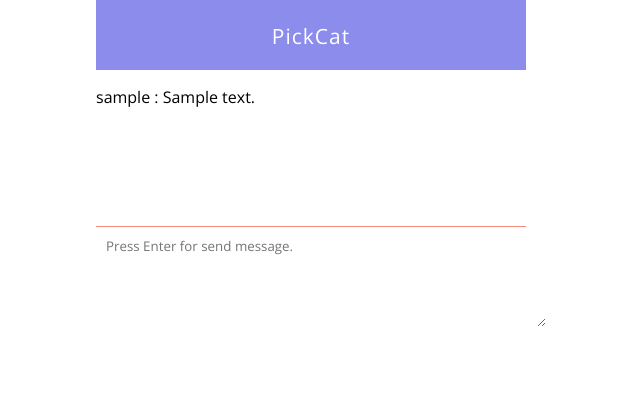
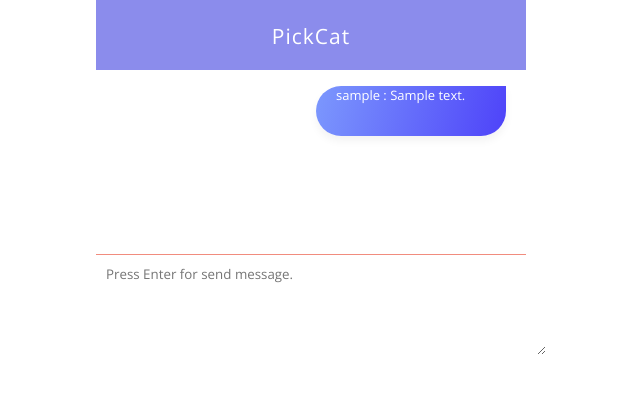
Before and after one commit to gns0304/PickCat, a Django app: page /chatting in a window 1280 px wide. Shown: the top 420 px of the page, without its empty margins (329-969 px from the left). Run offline with Django 3.2, Linux system fonts and the light colour scheme; tables that the repository leaves empty hold one stand-in row (values such as "Sample post"); data that the repository does not hold is empty.

Commit message:
210122 add chatbox

```diff
--- a/mainApps/static/style-chat.css
+++ b/mainApps/static/style-chat.css
@@ -4,26 +4,77 @@
 .chat_wrap .chat { padding-bottom: 80px; }
 .chat_wrap .chat ul { width: 100%; list-style: none; padding-inline-start: 0px;}
 .chat_wrap .chat ul li { width: 100%; }
-.chat_wrap .chat ul li.left { text-align: left; }
 
-/* 내가 보내는 chating */
-.chat_wrap .chat ul li.right {
-    text-align: right;
+/* chatting msg box */
+/*.chat_msg_wrap*/
+.chat_wrap .chat ul li {
+    width: 170px;
+    height: 50px;
+
+    font-size : 20px;
+    margin-left: 220px;
+    padding-left: 20px;
+    margin-top: 10px;
+
+
+    text-align: center;
+
+    background: transparent linear-gradient(104deg, #7C98FD 0%, #4E43F9 100%) 0% 0% no-repeat padding-box;
+    box-shadow: 0px 5px 8px #0000000D;
+    border-radius: 50px 0px 50px 50px;
+    opacity: 1;
+}
+
+
+
+/* 내가 받는 chatting */
+.chat_wrap .chat ul li.left {
+    text-align: left;
 
     /* text */
 
-    width: 71px;
-    height: 18px;
-    text-align: left;
     font: normal normal normal 13px/18px Avenir;
     letter-spacing: 0px;
-    color: #FFFFFF;
+    color: white;
     opacity: 1;
+
 }
 
-.chat_wrap .chat ul li > div { font-size: 13px;  }
-.chat_wrap .chat ul li > div.sender { margin: 10px 20px 0 20px; font-weight: bold; }
-.chat_wrap .chat ul li > div.message { display: inline-block; word-break:break-all; margin: 5px 20px; max-width: 75%; border: 1px solid #888; padding: 10px; border-radius: 5px; background-color: #FCFCFC; color: #555; text-align: left; }
+
+/* 내가 보내는 chatting */
+.chat_wrap .chat ul li.right {
+    text-align: left;
+    height: 50px;
+    padding-left: 20px;
+    margin-top: 10px;
+
+    /* text */
+
+    letter-spacing: 0px;
+    color: white;
+    opacity: 1;
+
+
+}
+
+
+.chat_wrap .chat ul li > div.sender {
+    margin: 10px 20px 0 20px;
+    font-weight: bold;
+
+}
+
+.chat_wrap .chat ul li > div.message {
+    display: inline-block;
+    word-break:break-all; margin: 5px 20px;
+    max-width: 75%;
+    border: 1px solid #888;
+    padding: 10px;
+    border-radius: 5px;
+    background-color: #FCFCFC;
+    color: #555;
+    text-align: left;
+}
 
 .chat_wrap .input-div {  bottom: 0; width: 100%; background-color: #FFF; text-align: center; border-top: 1px solid #F18C7E; }
 .chat_wrap .input-div > textarea { width: 100%; height: 80px; border: none; padding: 10px; }
--- a/mainApps/templates/chatting.html
+++ b/mainApps/templates/chatting.html
@@ -14,6 +14,8 @@
         <!-- format -->
 
     </div>
+
+
 
     <script>
         function onKey(e) {
@@ -44,6 +46,8 @@
                 }
             }
         }
+
+
         function writeData(data) {
             for (k in data) {
                 console.log(data[k].is_me)
@@ -56,6 +60,7 @@
                 else {
                     class1 = "left"
                     name = data[k].name
+
                 }
                 chatbox.innerHTML += `<li class="${class1}"><span class="sender">${name} : </span><span class="message">${data[k].text}</span></li><br>\n`
             }
```
Also changed, not shown: mainApps/migrations/0001_initial.py.
